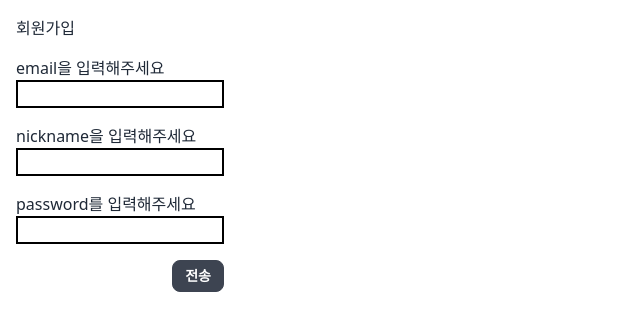
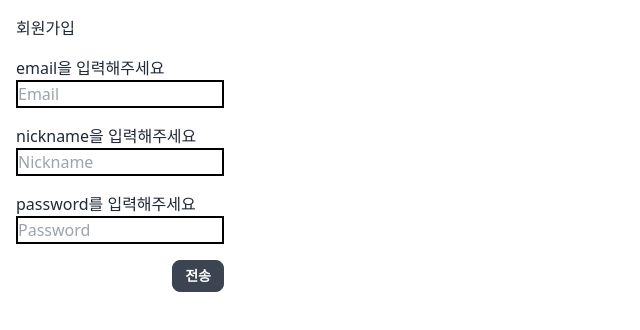
Before and after one commit to ohyoungkyu/my-tube-back-end-project, a React (Create React App) app: page /join in a window 1280 px wide. Shown: the top 330 px of the page, without its empty margins (0-640 px from the left). Built offline with nearby package versions, Linux system fonts and the light colour scheme.

Commit message:
회원가입2

```diff
--- a/package.json
+++ b/package.json
@@ -6,6 +6,7 @@
     "@testing-library/jest-dom": "^5.16.5",
     "@testing-library/react": "^13.4.0",
     "@testing-library/user-event": "^13.5.0",
+    "axios": "^1.1.2",
     "daisyui": "^2.31.0",
     "react": "^18.2.0",
     "react-dom": "^18.2.0",
--- a/src/Routes/Join.jsx
+++ b/src/Routes/Join.jsx
@@ -1,24 +1,64 @@
-import React from "react";
+import axios from "axios";
+import React, { useState } from "react";
+import { BACKEND_URL } from "../Utils";
 
 const Join = () => {
+  const [username, setUsername] = useState("");
+  const [email, setEmail] = useState("");
+  const [password, setPassword] = useState("");
   return (
     <div>
       <form
-        onSubmit={(e) => {
+        onSubmit={async (e) => {
           e.preventDefault();
+          const data = await axios({
+            url: `${BACKEND_URL}/user/join`,
+            method: "POST",
+            data: {
+                username,
+                email,
+                password,
+            },
+          });
+          console.log(data);
+          console.log(username,email,password);
         }}
         className="flex flex-col w-60 items-start p-4"
       >
         <div>회원가입</div>
 
         <div className="mt-4">email을 입력해주세요</div>
-        <input type="email" className="w-full border-2 border-black" />
+        <input
+          type="email"
+          className="w-full border-2 border-black"
+          placeholder="Email"
+          value={email}
+          onChange={(e) => {
+            setEmail(e.target.value)
+          }}
+        />
 
         <div className="mt-4">nickname을 입력해주세요</div>
-        <input type="text" className="w-full border-2 border-black" />
+        <input
+          type="text"
+          className="w-full border-2 border-black"
+          placeholder="Nickname"
+          value={username}
+          onChange={(e) => {
+            setUsername(e.target.value)
+          }}
+        />
 
         <div className="mt-4">password를 입력해주세요</div>
-        <input type="password" className="w-full border-2 border-black" />
+        <input
+          type="password"
+          className="w-full border-2 border-black"
+          placeholder="Password"
+          value={password}
+          onChange={(e) => {
+            setPassword(e.target.value)
+          }}
+        />
         <button type="submit" className="btn btn-sm ml-auto mt-4">
           전송
         </button>
--- /dev/null
+++ b/src/Utils/env.js
@@ -0,0 +1 @@
+export const BACKEND_URL = "http://localhost:8123/api/v1"
--- /dev/null
+++ b/src/Utils/index.js
@@ -0,0 +1 @@
+export * from "./env"
```
Also changed, not shown: 1 other file (tests, documents, lock files or other folders).
